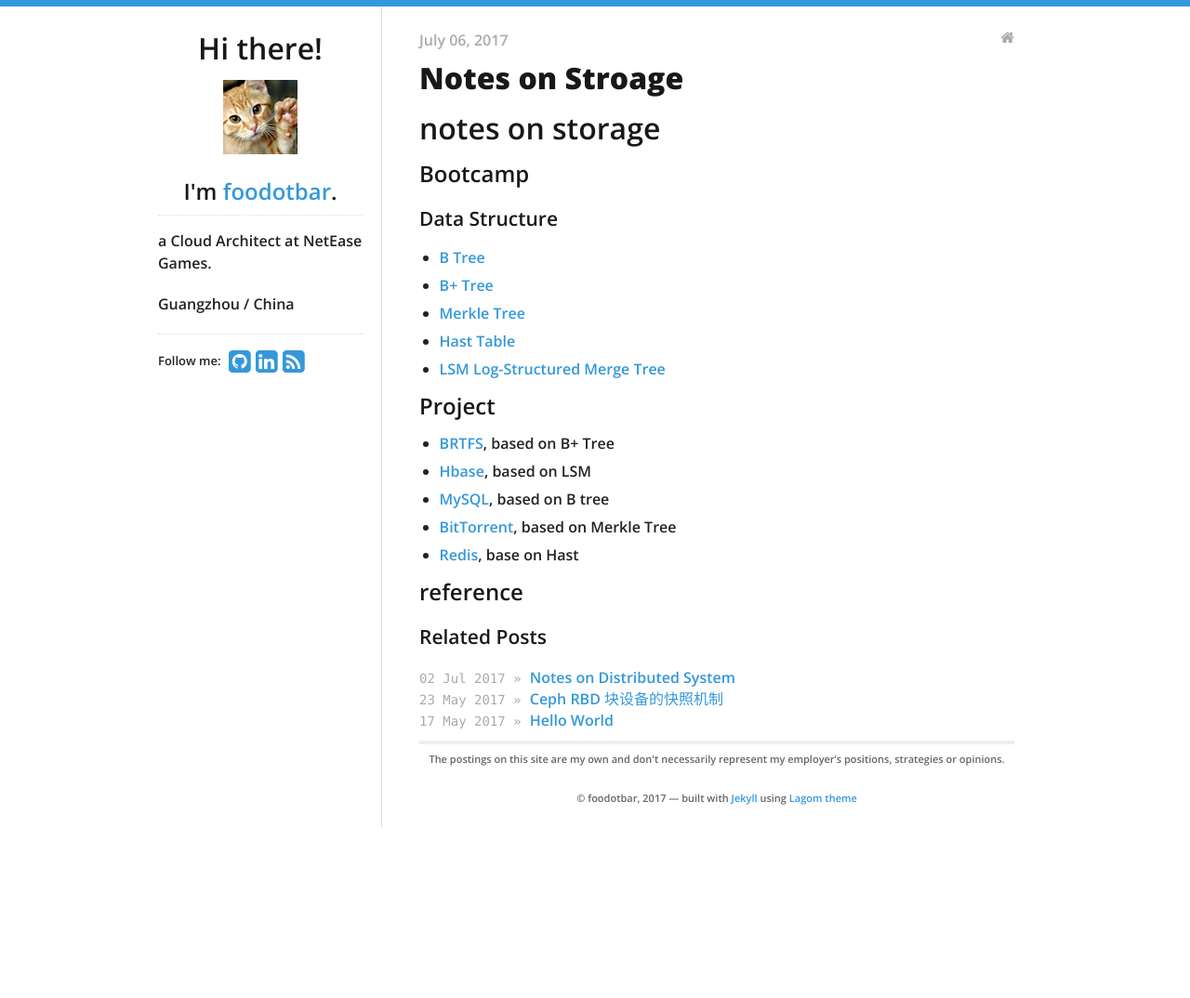
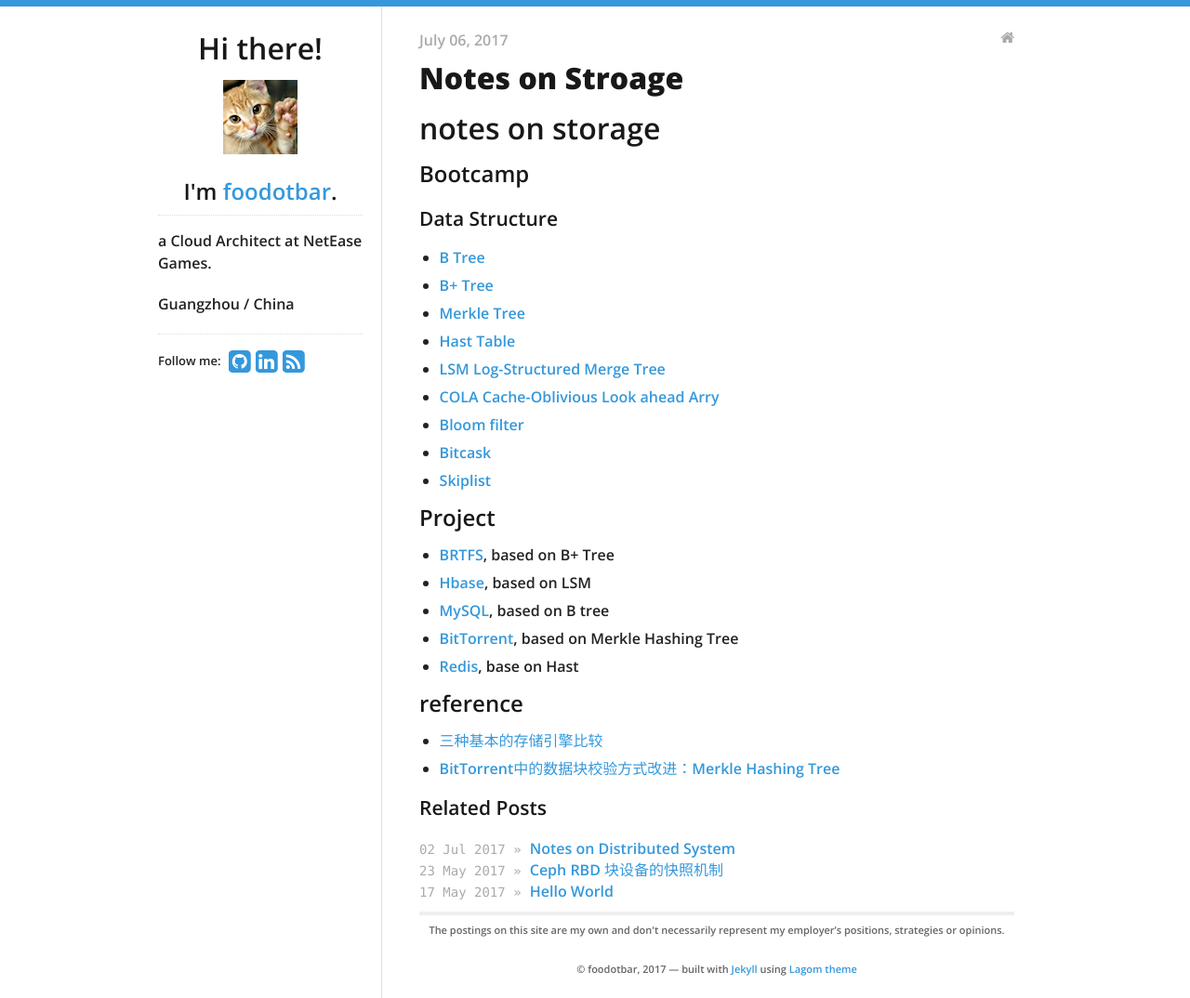
Before and after one commit to foodotbar/foodotbar.github.io, a Jekyll site: the page built from _posts/2017-07-06-Notes-on-Storage.md, in a window 1280 px wide. Shown: the whole page at 93% size. Built offline with Jekyll 4.4.1, drawn with Linux system fonts in a browser that asks for light colours; nearby versions of some CDN libraries; before the commit the page ends 907 px from its top, so only the background shows below that.

Commit message:
notes on storage

```diff
--- a/_posts/2017-07-06-Notes-on-Storage.md
+++ b/_posts/2017-07-06-Notes-on-Storage.md
@@ -14,12 +14,18 @@ categories:
 * [Merkle Tree]()
 * [Hast Table]()
 * [LSM Log-Structured Merge Tree]()
+* [COLA Cache-Oblivious Look ahead Arry](https://en.wikipedia.org/wiki/Cache-oblivious_algorithm)
+* [Bloom filter]()
+* [Bitcask]()
+* [Skiplist]()
 
 ## Project
 * [BRTFS](), based on B+ Tree
 * [Hbase](), based on LSM
 * [MySQL](), based on B tree
-* [BitTorrent](), based on Merkle Tree
+* [BitTorrent](), based on Merkle Hashing Tree
 * [Redis](), base on Hast
 
 ## reference
+* [三种基本的存储引擎比较](http://www.2cto.com/database/201411/350877.html)
+* [BitTorrent中的数据块校验方式改进：Merkle Hashing Tree](http://www.cnblogs.com/neoragex2002/archive/2006/04/26/385077.html)
```
